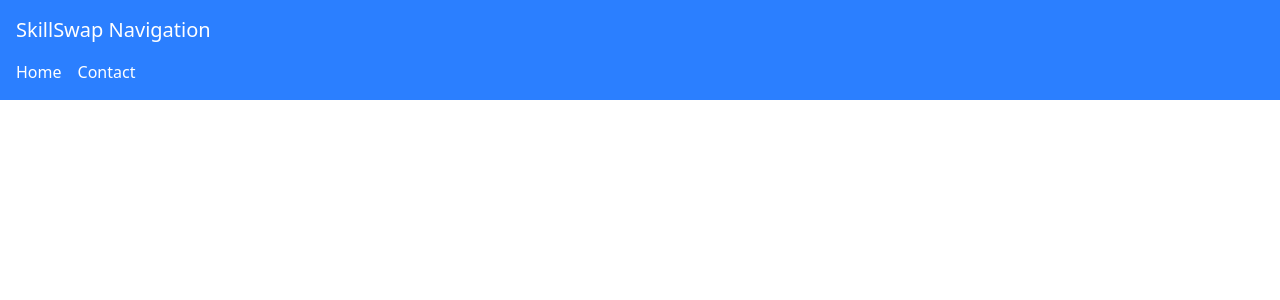
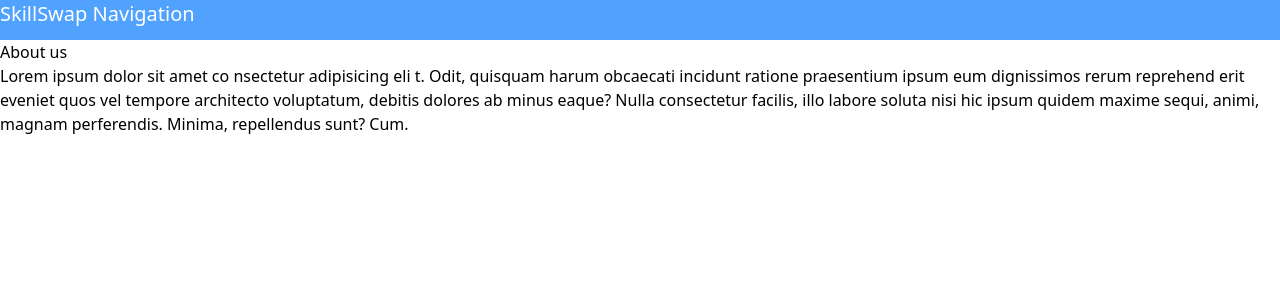
Before and after one commit to yadavaman13/skillswap, a React (Vite) app in the folder client/: page /about in a window 1280 px wide. Shown: the top 300 px of the page. Built offline with nearby package versions, Linux system fonts and the light colour scheme.

Commit message:
added about page

```diff
--- a/client/src/App.jsx
+++ b/client/src/App.jsx
@@ -3,6 +3,7 @@ import {BrowserRouter, Routes, Route} from 'react-router-dom';
 import HomePage from './pages/HomePage';
 import Contact from './pages/Contact';
 import Navbar from './components/Navbar';
+import About from './pages/about';
 
 const App = () => {
   return (
@@ -12,6 +13,7 @@ const App = () => {
         <Routes>
           <Route path="/" element={<HomePage />} />
           <Route path="/contact" element={<Contact />} />
+          <Route path='/about' element={<About />} />
         </Routes>
       </BrowserRouter>
     </div>
--- a/client/src/components/Navbar.jsx
+++ b/client/src/components/Navbar.jsx
@@ -3,9 +3,11 @@ import { Link } from 'react-router-dom'
 
 const Navbar = () => {
   return (
-    <div className='bg-blue-500 p-4'>
-      <h1 className='text-white text-xl mb-4'>SkillSwap Navigation</h1>
-      <nav>
+    <div className='bg-blue-400 h-10'>
+      <nav className='align-top'>
+        <h1 className='text-white text-xl mb-4'>SkillSwap Navigation</h1>
+      </nav>
+      <nav className='items-end'>
         <Link to="/" className='text-white mr-4 hover:underline'>Home</Link>
         <Link to="/contact" className='text-white mr-4 hover:underline'>Contact</Link>
       </nav>
--- a/client/src/pages/Contact.jsx
+++ b/client/src/pages/Contact.jsx
@@ -2,7 +2,7 @@ import React from 'react'
 
 const Contact = () => {
   return (
-    <div className='bg-amber-300 p-4'>
+    <div className='bg-amber-300 p-4 h-100 w-100 place-items-center mt-10 '>
       <h1>Contact Page</h1>
       <form>
         <div>
--- /dev/null
+++ b/client/src/pages/about.jsx
@@ -0,0 +1,20 @@
+import React from 'react'
+
+const about = () => {
+  return (
+    <div>
+      <h1>About us</h1>
+      <p>
+        Lorem ipsum dolor sit amet co
+        nsectetur adipisicing eli
+        t. Odit, quisquam harum obcaecati incidunt
+        ratione praesentium ipsum eum dignissimos rerum reprehend
+        erit eveniet quos vel tempore architecto voluptatum, debitis dolores ab minus
+         eaque? Nulla consectetur facilis, illo labore soluta nisi hic ipsum quidem
+         maxime sequi, animi, magnam perferendis. Minima, repellendus sunt? Cum.
+      </p>
+    </div>
+  )
+}
+
+export default about
```
